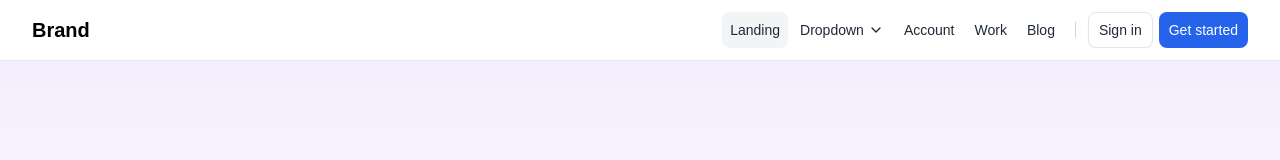
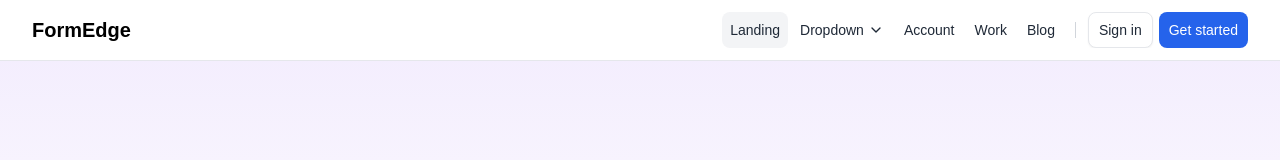
Before and after one commit to SURYAWANSHI-VAIBHAV/Shipform, a Next.js app: page / in a window 1280 px wide. Shown: the top 160 px of the page. Built offline with nearby package versions, Linux system fonts and the light colour scheme.

Commit message:
update brand name

```diff
--- a/src/app/components/Navigation/footer.tsx
+++ b/src/app/components/Navigation/footer.tsx
@@ -11,7 +11,7 @@ function Footer() {
                         </div>
 
                         <div className="col-span-1">
-                            <h4 className="font-semibold text-gray-100">Product</h4>
+                            <h4 className="font-semibold text-gray-100">FormEdge</h4>
 
                             <div className="mt-3 grid space-y-3">
                                 <p><a className="inline-flex gap-x-2 text-gray-400 hover:text-gray-200 focus:outline-none focus:text-gray-200 dark:text-neutral-400 dark:hover:text-neutral-200 dark:focus:text-neutral-200" href="#">Pricing</a></p>
--- a/src/app/components/Navigation/nav.tsx
+++ b/src/app/components/Navigation/nav.tsx
@@ -6,7 +6,7 @@ function Nav() {
             <header className="flex flex-wrap py-1  md:justify-start md:flex-nowrap z-50 w-full bg-white border-b border-gray-200 dark:bg-neutral-800 dark:border-neutral-700">
                 <nav className="relative max-w-[85rem] w-full mx-auto md:flex md:items-center md:justify-between md:gap-3 py-2 px-4 sm:px-6 lg:px-8">
                     <div className="flex justify-between items-center gap-x-1">
-                        <a className="flex-none font-semibold text-xl text-black focus:outline-none focus:opacity-80 dark:text-white" href="#" aria-label="Brand">Brand</a>
+                        <a className="flex-none font-semibold text-xl text-black focus:outline-none focus:opacity-80 dark:text-white" href="#" aria-label="Brand">FormEdge</a>
 
                         <button type="button" className="hs-collapse-toggle md:hidden relative size-9 flex justify-center items-center font-medium text-[12px] rounded-lg border border-gray-200 text-gray-800 hover:bg-gray-100 focus:outline-none focus:bg-gray-100 disabled:opacity-50 disabled:pointer-events-none dark:text-white dark:border-neutral-700 dark:hover:bg-neutral-700 dark:focus:bg-neutral-700" id="hs-header-base-collapse" aria-expanded="false" aria-controls="hs-header-base" aria-label="Toggle navigation" data-hs-collapse="#hs-header-base" >
                             <svg className="hs-collapse-open:hidden size-4" xmlns="http://www.w3.org/2000/svg" width="24" height="24" viewBox="0 0 24 24" fill="none" stroke="currentColor" strokeWidth="2" strokeLinecap="round" strokeLinejoin="round"><line x1="3" x2="21" y1="6" y2="6" /><line x1="3" x2="21" y1="12" y2="12" /><line x1="3" x2="21" y1="18" y2="18" /></svg>
```
